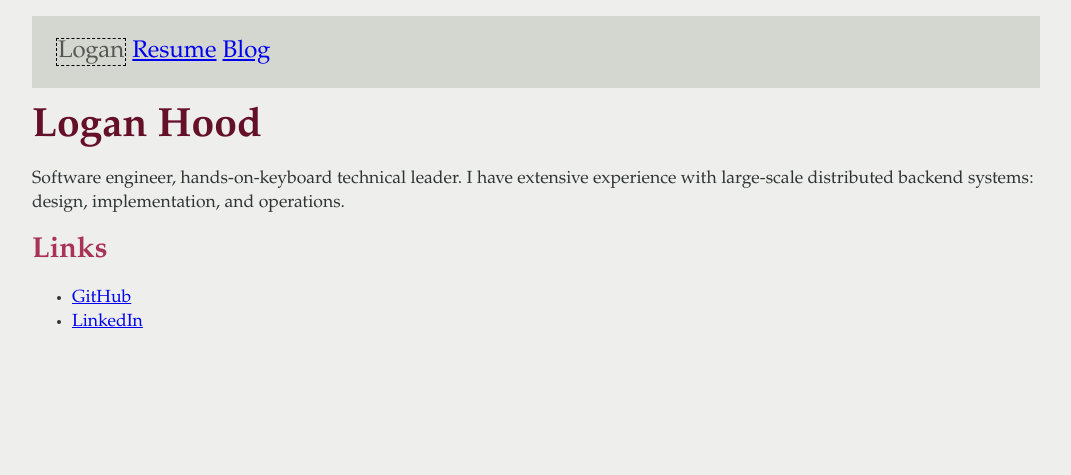
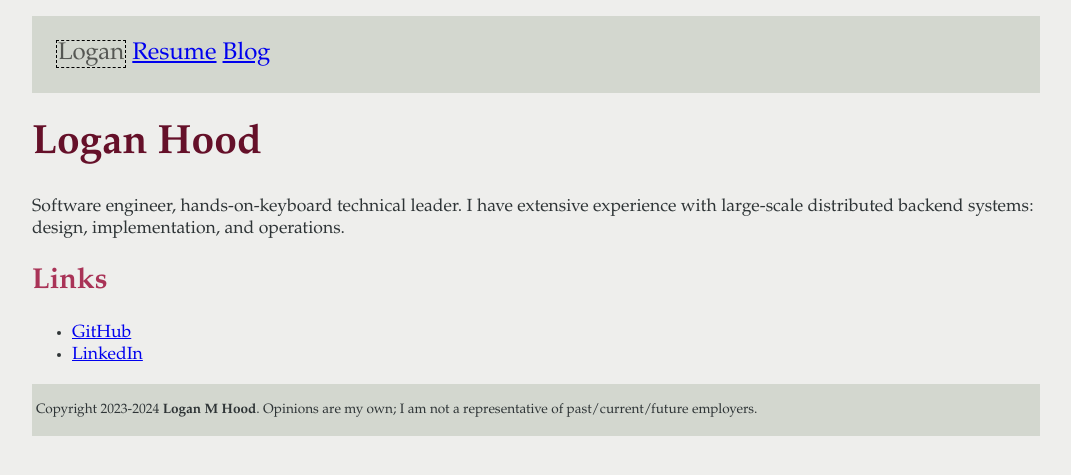
Before and after one commit to hoodlm/loganhooddotcom, a Jekyll site: the page built from index.md, in a window 1280 px wide. Shown: the top 475 px of the page, without its empty margins (104-1175 px from the left). Built offline with Jekyll 4.4.1, drawn with Linux system fonts in a browser that asks for light colours.

Commit message:
Footer with copyright and disclaimer

```diff
--- /dev/null
+++ b/_includes/footer.html
@@ -0,0 +1,5 @@
+<footer>
+  <p>
+    Copyright 2023-2024 <b>Logan M Hood</b>. Opinions are my own; I am not a representative of past/current/future employers.
+  </p>
+</footer>
--- a/_layouts/default.html
+++ b/_layouts/default.html
@@ -9,4 +9,5 @@
     {% include navigation.html %}
     {{ content }}
   </body>
+  {% include footer.html %}
 </html>
--- a/_layouts/post.html
+++ b/_layouts/post.html
@@ -11,4 +11,5 @@
     <p>Published on {{ page.date | date: "%Y-%m-%d" }}, {{ content | split: ' ' | size }} words</p>
     {{ content }}
   </body>
+  {% include footer.html %}
 </html>
--- a/_sass/main.scss
+++ b/_sass/main.scss
@@ -1,18 +1,17 @@
 html {
   background-color: #eeeeec;
   font-family: "Garamond", serif;
-  line-height: 1.5rem;
 }
 
 body {
   padding: 10%;
   padding-bottom: 0.0rem;
   padding-top: 0.5rem;
+  font-size: 1.10rem;
 }
 
 ul, p {
   color: #2e3436;
-  font-size: 1.10rem;
 }
 
 h1 {
@@ -40,3 +39,9 @@ nav {
   padding: 1px;
   border: 1px dashed black;
 }
+
+footer {
+  background-color: #D3D7CF;
+  padding: 0.25rem;
+  font-size: 0.85rem;
+}
```
